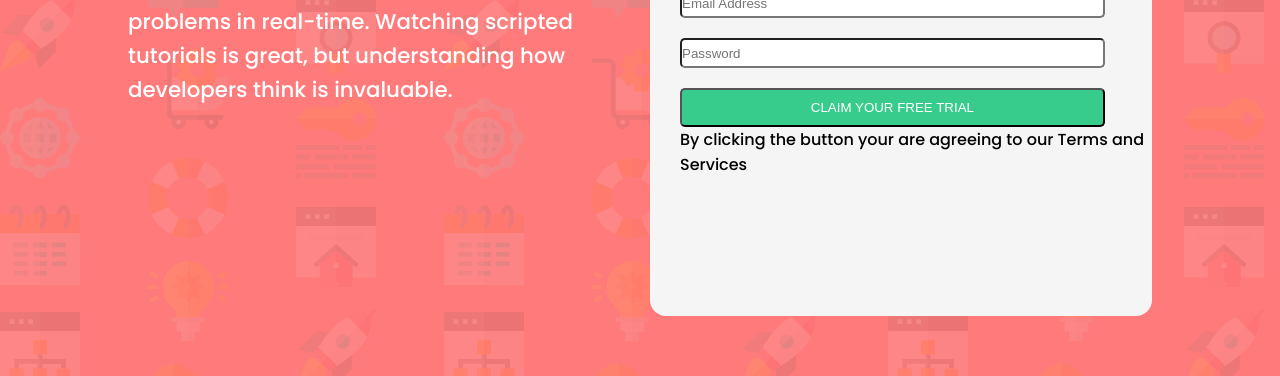
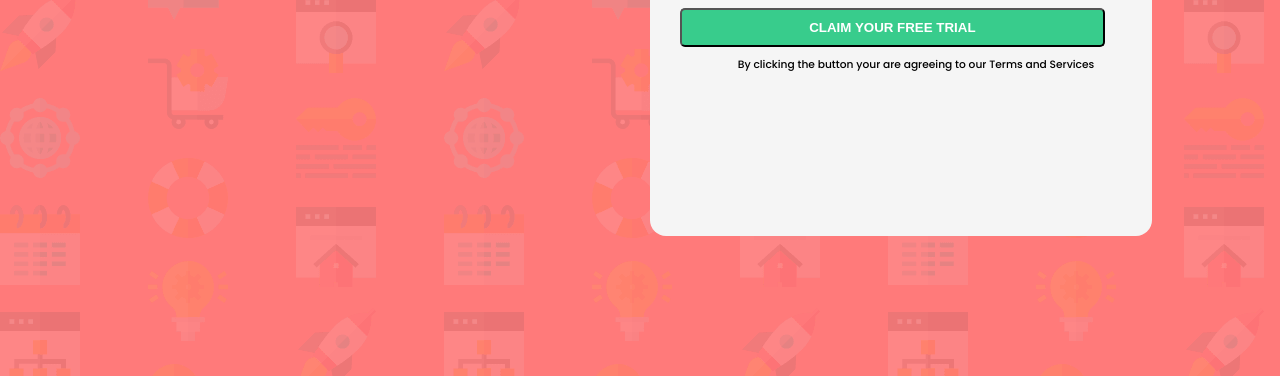
Before and after one commit to sctredws/Week-5-Project-2, a plain HTML site: page index.html in a window 1280 px wide. Shown: the part 424-800 px from the top of the page. Drawn offline with Linux system fonts and the light colour scheme.

Commit message:
4th commit

```diff
--- a/index.html
+++ b/index.html
@@ -13,7 +13,7 @@
 
     <div class="wrapper">
         <div class="description">
-            <h2>Learn to code by <br> watching others</h2>  <p>See how experienced developers solve problems in real-time. Watching scripted tutorials is great, but understanding how developers think is invaluable.</p>
+            <h2>Learn to code by <br> watching others</h2>  <p class="para1">See how experienced developers solve problems in real-time. Watching scripted tutorials is great, but understanding how developers think is invaluable.</p>
         </div>
         <div class="button"> <button class="buttonform"><strong>Try it free 7 days</strong> then $20/mo. thereafter</button></div>
         <div class="signup">
@@ -22,8 +22,8 @@
             <div><input type="text" placeholder="Email Address" name="email" required class="sign"></div>
             <div><input type="text" placeholder="Password" name="password" required class="sign"></div>
             <div class="trial">
-                <button class="grnbtn">CLAIM YOUR FREE TRIAL</button>
-                <p>By clicking the button your are agreeing to our Terms and Services</p>
+                <button class="grnbtn"><strong>CLAIM YOUR FREE TRIAL</strong></button>
+                <p class="para2">By clicking the button your are agreeing to our Terms and Services</p>
             </div>
 
         </div>
--- a/style.css
+++ b/style.css
@@ -19,7 +19,6 @@ body {
     width: 80%;
     height: 80vh;
     position: absolute;
-    top: 10%;
     left: 10%;
 
 }
@@ -30,6 +29,11 @@ body {
     color: white;
     font-size: 16pt;
     line-height: 1.6;
+}
+
+.para1 {
+    font-size: 12pt;
+    padding-top: 30px;
 }
 
 .button {
@@ -47,6 +51,7 @@ body {
     padding-bottom: 20px;
     border-radius: 1rem;
     border-style: none;
+    text-align: center;
 }
 
 .signup {
@@ -59,14 +64,11 @@ body {
 }
 
 .sign {
-    /* display: flex;
-    flex-direction: column; */
     width: 90%;
-    align-content: space-between;
+    justify-self: center;
     height: 30px;
     border-radius: 5px;
     margin-top: 20px;
-    /* flex-basis: 50%; */
 
 }
 
@@ -78,6 +80,13 @@ body {
     padding-top: 10px;
     padding-bottom: 10px;
     border-radius: 5px;
+    justify-self: center;
+}
+
+.para2 {
+    font-size: 8pt;
+    margin-top: 10px;
+    text-align: center;
 }
 
 
```
